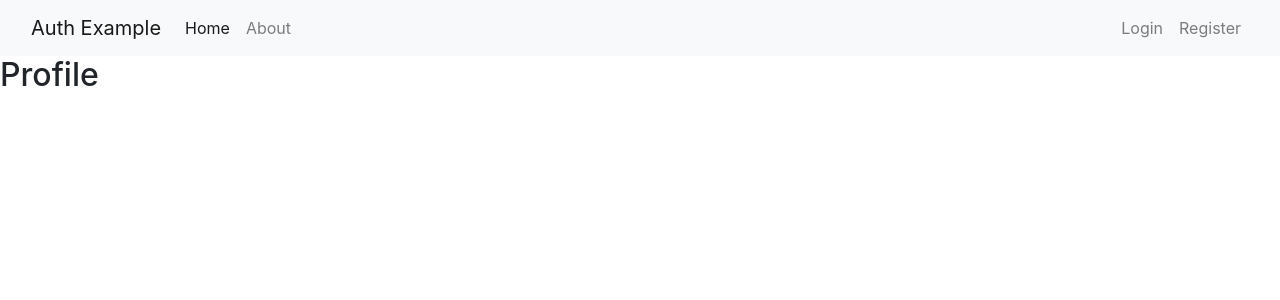
After one commit to dopric/djauth, a Django app: template templates/accounts/profile.html in a window 1280 px wide. The commit adds this page. Shown: the top 300 px of the page. Run offline with Django 3.2, Linux system fonts and the light colour scheme; the template is opened without the code that fills it, so the values that code supplies are empty; some libraries are stand-ins or nearby versions.

Commit message:
added profile page, secure profile route

```diff
--- a/accounts/urls.py
+++ b/accounts/urls.py
@@ -7,4 +7,5 @@ urlpatterns = [
     path('login/',  views.login_user, name="login"),
     path('logout/', views.logout_user, name="logout"),
     path('register/', views.register_user, name="register"),
+    path('profile', views.profile, name="profile"),
 ]
--- a/djauth/settings.py
+++ b/djauth/settings.py
@@ -111,3 +111,5 @@ USE_TZ = True
 
 STATIC_URL = '/static/'
 STATICFILES_DIRS = [os.path.join(BASE_DIR, 'static')]
+
+LOGIN_URL = "accounts:login"
--- /dev/null
+++ b/templates/accounts/profile.html
@@ -0,0 +1,5 @@
+{% extends "base.html" %}
+
+{% block content %}
+    <h2>Profile {{request.user.username}}</h2>
+{% endblock %}
--- a/templates/base.html
+++ b/templates/base.html
@@ -33,10 +33,14 @@
         {% endif %}
       </ul>
       <div class="my-2 my-lg-0">
+
       <ul class="navbar-nav me-auto mb-2 mb-lg-0">
       {% if request.user.is_authenticated %}
+      <li class="nav-item">
+        <a class="nav-link" href="{% url 'accounts:profile'%}">Hello {{request.user.username}}</a>
+      </li>
        <li class="nav-item">
-            <a class="nav-link " href="{% url 'accounts:logout' %}"> Hello {{request.user.username}} &nbsp;Logout</a>
+           <a class="nav-link " href="{% url 'accounts:logout' %}"> Logout</a>
         </li>
       {% else %}
         <li class="nav-item">
```
Also changed, not shown: accounts/views.py (+6 -1 lines).
